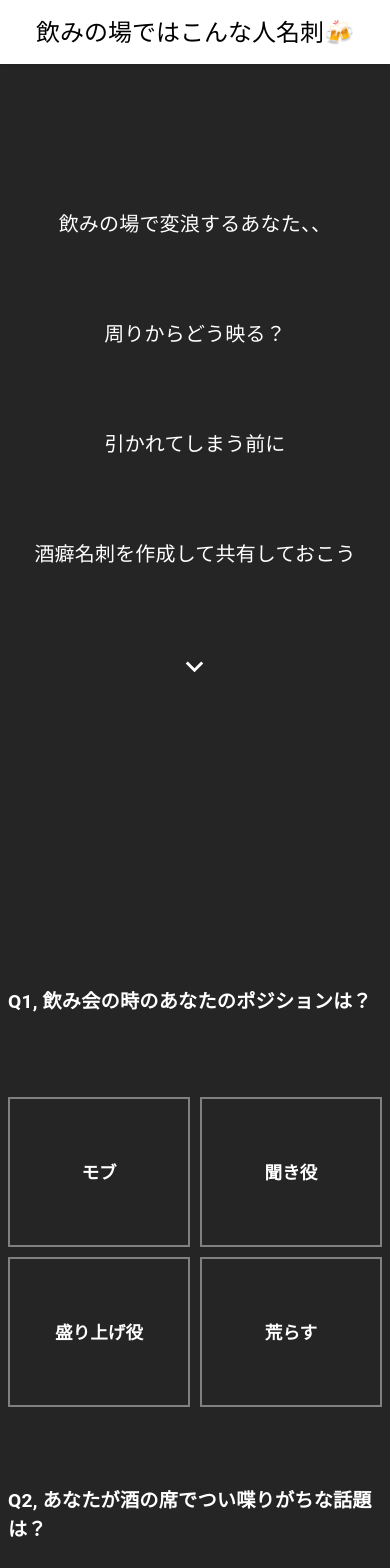
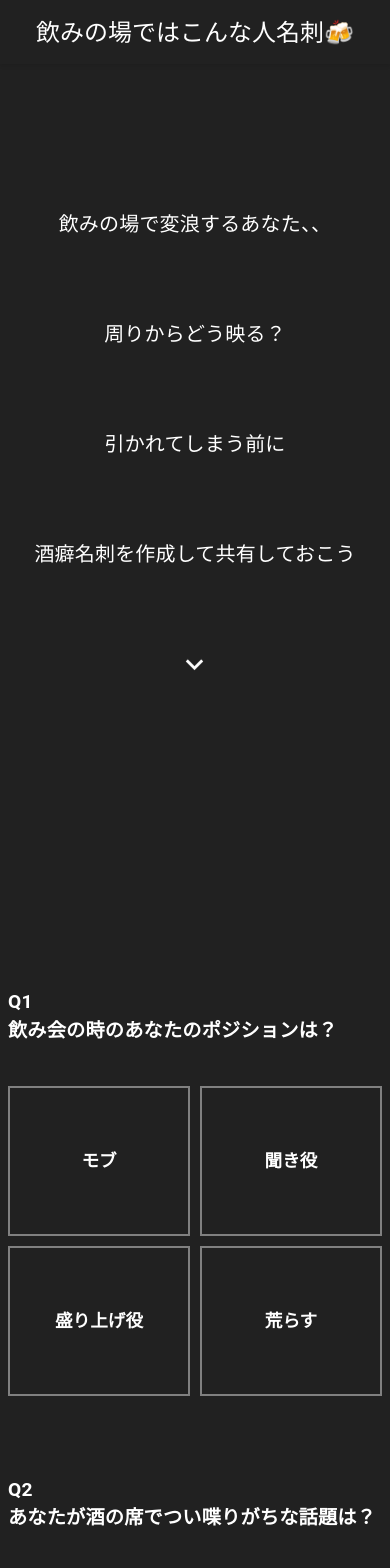
Before and after one commit to akira1515/dialcohol, a Next.js app: page / in a window 390 px wide. Shown: the top 1568 px of the page. Built offline with nearby package versions, Linux system fonts and the light colour scheme.

Commit message:
設問増加

```diff
--- a/components/CircleBox.tsx
+++ b/components/CircleBox.tsx
@@ -18,6 +18,7 @@ const CircleBox:React.FC<Props> = ({ onClick, selected, text }) => {
                 alignItems: 'center',
                 fontSize: '1.2rem',
                 fontWeight: 'bold',
+                padding: '5px',
                 border: '2px solid gray',
                 backgroundColor: selected ? '#FFE023' : 'transparent',
                 cursor:"pointer",
--- a/components/Header.tsx
+++ b/components/Header.tsx
@@ -16,8 +16,8 @@ const Header = () => {
             width: '100vw',
             fontSize: '1.5rem',
             padding: '0 24px',
-            color: "black",
-            backgroundColor: '#fff',
+            // color: "black",
+            backgroundColor: 'rgba(33, 33, 33)',
             boxShadow: '0 2px 4px rgba(0, 0, 0, 0.1)',
             zIndex: 10,
         }}
--- a/data/data.ts
+++ b/data/data.ts
@@ -2,7 +2,6 @@
 export interface Question {
     id: number;
     textQuestion: string;
-    type: string;
     textSelect: string[];
   }
 
@@ -10,25 +9,31 @@ export interface Question {
     {
       id: 1,
       textQuestion: '飲み会の時のあなたのポジションは？',
-      type: 'information',
       textSelect: ["モブ", "聞き役", "盛り上げ役", "荒らす"]
     },
     {
       id: 2,
       textQuestion: 'あなたが酒の席でつい喋りがちな話題は？',
-      type: 'energy',
       textSelect: ["仕事の話", "自分の恋バナ", "人間関係の愚痴", "他人の恋バナ"]
     },
     {
       id: 3,
       textQuestion: '気になる異性が酔い潰れました。あなたならどうする？',
-      type: 'decision',
       textSelect: ["水を与える", "そっとしておく", "叩いて起こす", "自分も酔い潰れる"]
     },
-    // {
-    //   id: 4,
-    //   textQuestion: '変更が予定に生じたとき、ストレスを感じる',
-    //   type: 'lifeStyle',
-    //   textSelect: ["モブ", "聞き役", "盛り上げ役", "荒らす"]
-    // }
+    {
+      id: 4,
+      textQuestion: '隣の友達がアルハラをされてます！あなたならどうする？',
+      textSelect: ["注意して止める", "見てみぬふり", "代わりに自分が飲む", "まあ大丈夫っしょ"]
+    },
+    {
+      id: 5,
+      textQuestion: 'あなたは今日飲みたくない気分ですが、周り全員はビールを注文するそうです。あなたならどうする？',
+      textSelect: ["飲まない", "アルコールの低いものを注文", "もうがっつり飲む", "飲まない人をもう１人つくる"]
+    },
+    {
+      id: 6,
+      textQuestion: "お酒が進むと、あなたのトークはどうなる？",
+      textSelect: ["静かになる", "話が深くなる", "よく笑う", "大声で話す"]
+    }
   ]
--- a/pages/index.tsx
+++ b/pages/index.tsx
@@ -144,10 +144,10 @@ export default function Home() {
               '@media (max-width: 500px)': {
                 fontSize: "1.2rem"
               }
-            }}>Q{index + 1}, {question.textQuestion}</Typography>
+            }}>Q{index + 1}<br/>{question.textQuestion}</Typography>
           <Box
             sx={{
-              mt:10,
+              mt:5,
               mx:"auto",
               display: 'grid',
               gridTemplateColumns: 'repeat(2, 1fr)',
--- a/pages/results.tsx
+++ b/pages/results.tsx
@@ -36,7 +36,7 @@ const Results = () => {
     <Box sx={{ py: 8, display: "flex", flexDirection: "column", alignItems: "center" }}>
       <Header />
       <Typography sx={{ mt: 4, fontSize: "1.3rem", display: "flex", flexDirection: "column", justifyContent: "center", alignItems: "center" }}>
-        あなたは飲みの場では<br />
+        飲みの場でのあなたは<br />
         {personalityType && (
           <span style={{ fontSize: "2rem", fontWeight: "bold" }}>{personalityType}</span>
         )}
@@ -48,7 +48,7 @@ const Results = () => {
         <br /><br />
         〜飲みの場ではこんな人です〜<br />
         {description && (
-          <span style={{ fontSize: "1rem", margin: "5px 30px", width: "70%" }}>{description}</span>
+          <Typography sx={{ fontSize: "1rem", margin: "5px 30px", width: "50%", '@media (max-width: 500px)': {width: "70%"} }}>{description}</Typography>
         )}
 
       </Typography>
--- a/styles/globals.css
+++ b/styles/globals.css
@@ -4,7 +4,7 @@
 
 :root {
   --foreground-rgb: 255, 255, 255; /* 明るい文字色 */
-  --background-rgb: 37, 37, 37; /* ダークモードの背景色 "#121212" */
+  --background-rgb: 33, 33, 33; /* ダークモードの背景色 "#121212" */
 }
 
 body {
```
